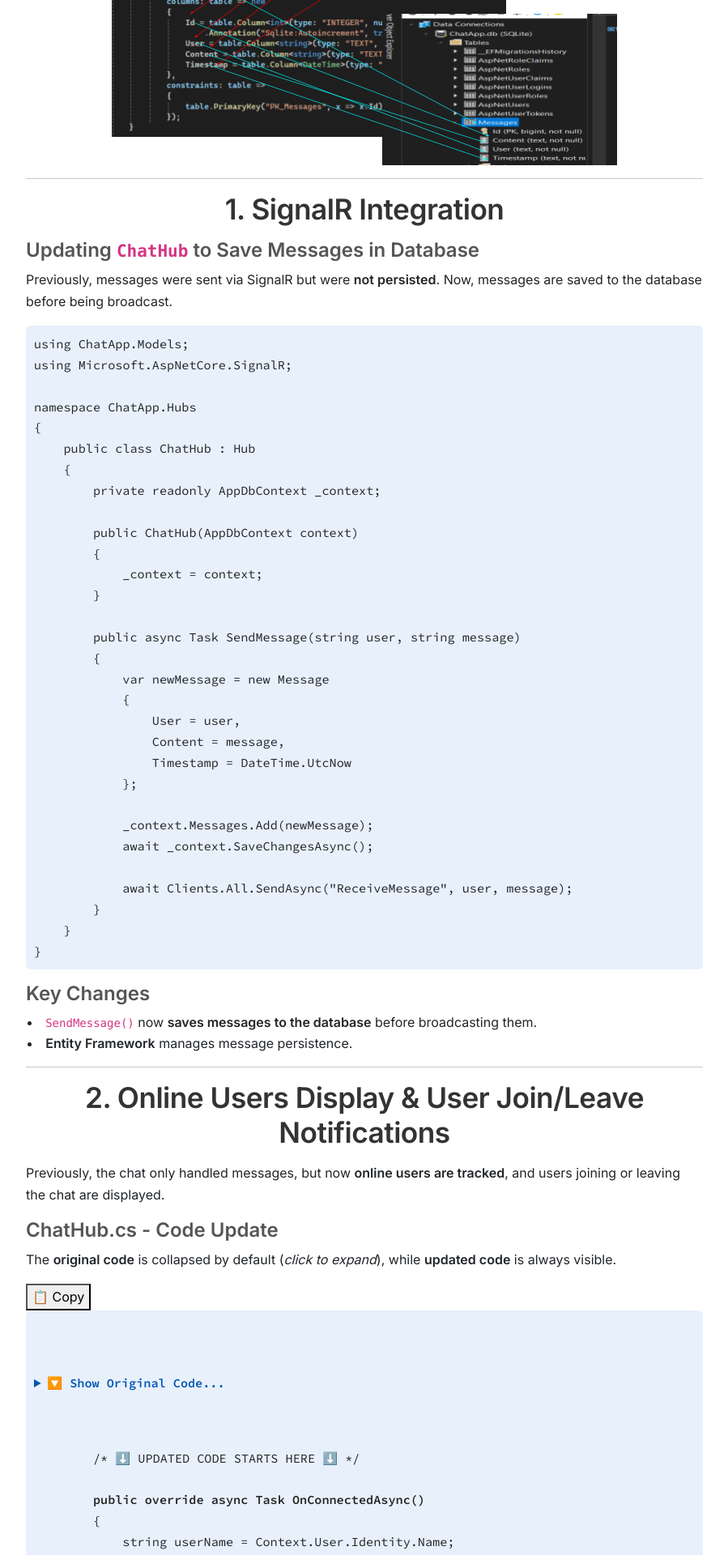
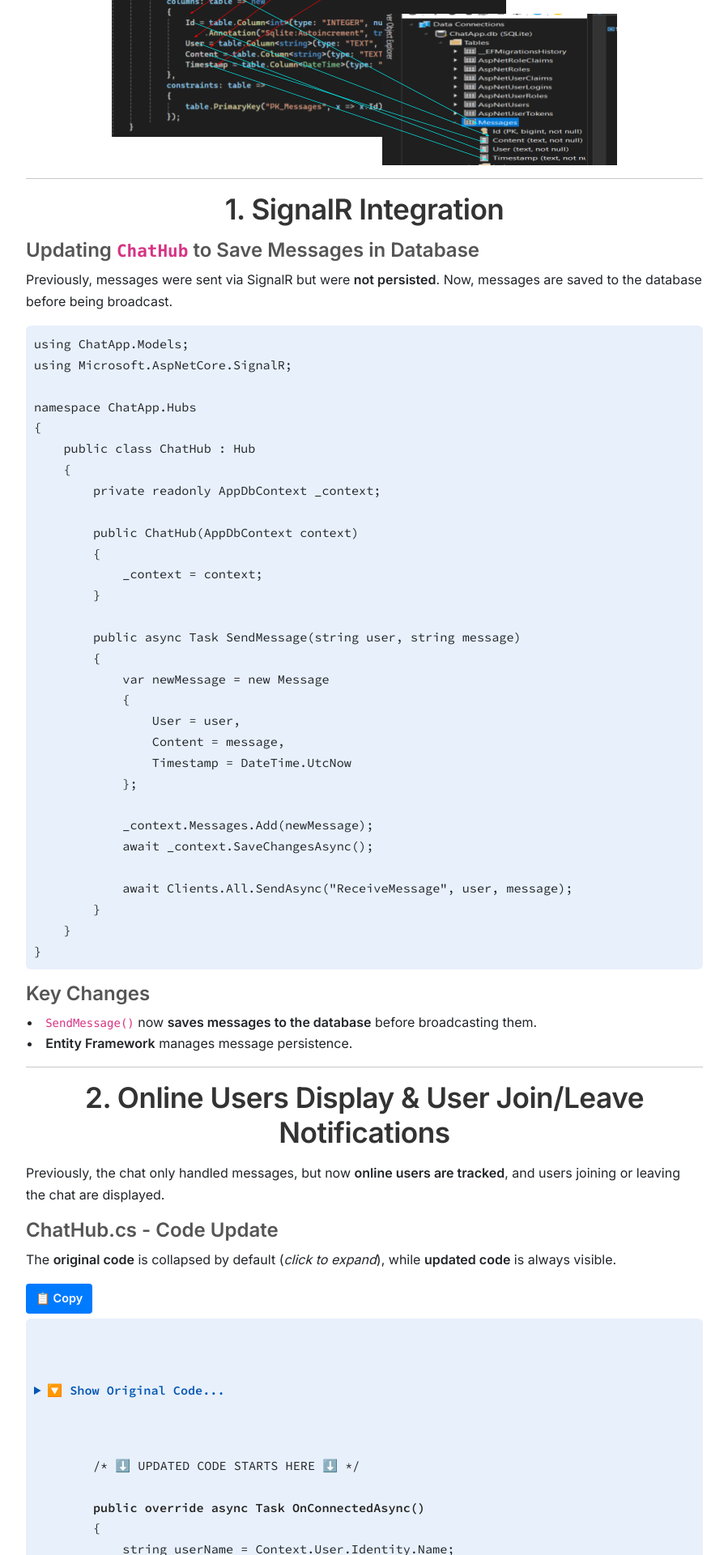
Before and after one commit to JWalshe86/ChatApp, a Jekyll site: the page built from docs/ChatAppPartTwo.md, in a window 1280 px wide. Shown: the part 4480-6400 px from the top of the page at 81% size, without its empty margins (190-1089 px from the left). Built offline with Jekyll 4.4.1, drawn with Linux system fonts in a browser that asks for light colours.

Commit message:
Update custom.css

```diff
--- a/docs/assets/css/custom.css
+++ b/docs/assets/css/custom.css
@@ -180,3 +180,49 @@ details[open] .original-code {
 .original-code {
     display: none; /* Hide original code by default */
 }
+
+/* 📋 Improve Copy Button Styling */
+.copy-button {
+    background: #007bff;
+    color: white;
+    border: none;
+    padding: 6px 12px;
+    cursor: pointer;
+    border-radius: 4px;
+    font-size: 0.9rem;
+    font-weight: 600;
+    transition: background 0.2s ease-in-out;
+    display: inline-flex;
+    align-items: center;
+    gap: 5px; /* Adds spacing between icon and text */
+    margin-bottom: 6px; /* Adds spacing before "Show Original Code" */
+}
+
+/* 📋 Hover effect for Copy Button */
+.copy-button:hover {
+    background: #0056b3;
+}
+
+/* 🔼 Style the Show Original Code button */
+.toggle-original-code {
+    font-size: 1rem;
+    font-weight: 600;
+    color: #0056b3;
+    cursor: pointer;
+    display: inline-flex;
+    align-items: center;
+    gap: 5px; /* Adds spacing between icon and text */
+    padding: 6px 0;
+    border: none;
+    background: none;
+}
+
+/* 🔼 Hover effect */
+.toggle-original-code:hover {
+    text-decoration: underline;
+}
+
+/* 🏔 Add spacing above "Show Original Code..." */
+.code-block .toggle-original-code {
+    margin-top: 8px; /* Adjust as needed */
+}
```
